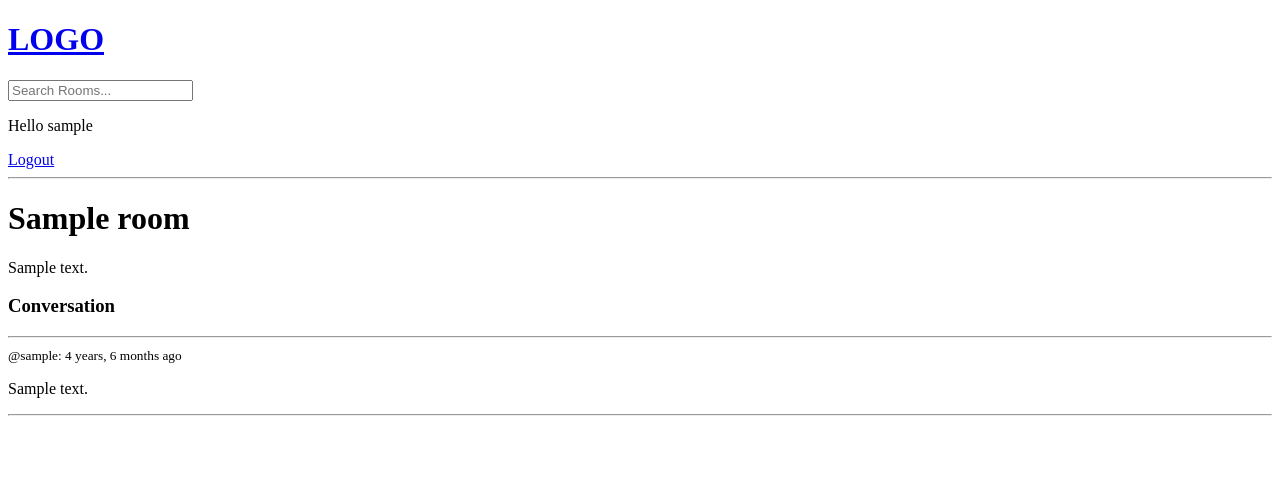
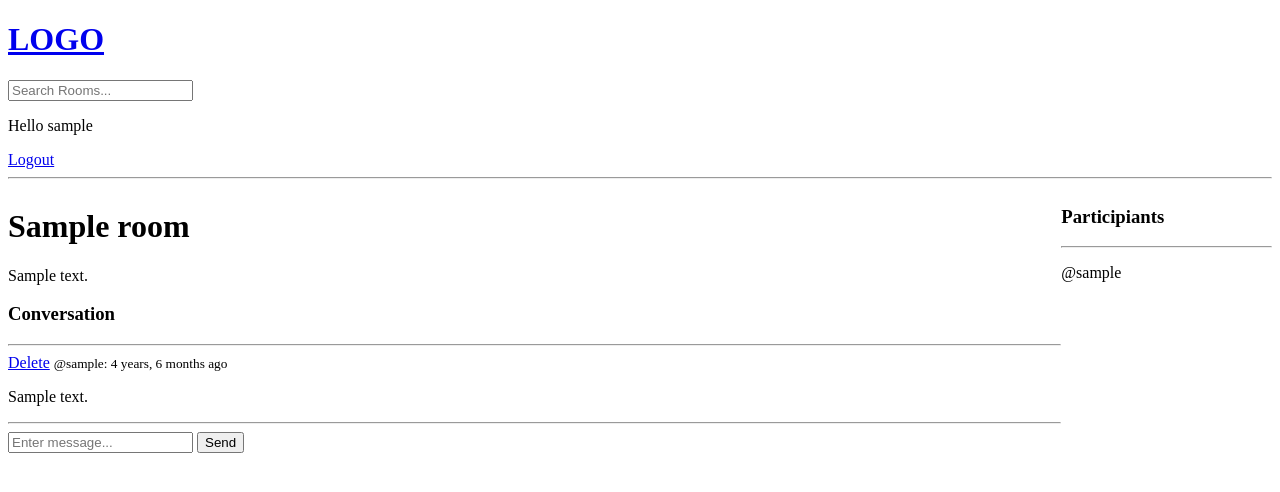
Before and after one commit to EmirhanSyl/initbud, a Django app: page /room/1 in a window 1280 px wide. Shown: the top 492 px of the page. Run offline with Django 5.2, Linux system fonts and the light colour scheme; a user stored in the database is signed in; tables that the repository leaves empty hold one stand-in row (values such as "Sample post").

Commit message:
Chat Room CRUD Operations

```diff
--- a/base/models.py
+++ b/base/models.py
@@ -1,3 +1,4 @@
+from typing import Any
 from django.db import models
 from django.contrib.auth.models import User
 
@@ -14,7 +15,7 @@
     topic = models.ForeignKey(Topic, on_delete=models.SET_NULL, null=True)
     name = models.CharField(max_length=50)
     description = models.TextField(null=True, blank=True)
-    #participiants =
+    participants = models.ManyToManyField(User, related_name='participants', blank=True)
     updated = models.DateTimeField(auto_now=True)
     created = models.DateTimeField(auto_now_add=True)
 
--- a/base/templates/base/room.html
+++ b/base/templates/base/room.html
@@ -1,5 +1,14 @@
 {% extends 'main.html' %} {% block content%}
 
+<style>
+  .room-container {
+    display: grid;
+    grid-template-columns: 5fr 1fr;
+  }
+</style>
+
+<div class="room-container">
+  <div>
     <h1>{{room.name}}</h1>
     <p>{{room.description}}</p>
 
@@ -9,6 +18,9 @@
 
       {% for message in room_messages %}
       <div>
+        {% if request.user == message.user %}
+        <a href="{% url 'delete_message' message.id %}">Delete</a>
+        {% endif %}
         <small>@{{message.user}}: {{message.created|timesince}} ago </small>
         <p>{{message.content}}</p>
         <hr />
@@ -16,4 +28,28 @@
       {% endfor %}
     </div>
 
-{% endblock %}
+    {% if request.user.is_authenticated %}
+    <div class="comment-form">
+      <form action="" method="post">
+        {% csrf_token %}
+        <input
+          type="text"
+          name="message_content"
+          placeholder="Enter message..."
+        />
+        <input type="submit" value="Send" />
+      </form>
+    </div>
+  </div>
+
+  <div>
+    <h3>Participiants</h3>
+    <hr />
+    {% for user in participants %}
+    <div>
+      <p>@{{user.username}}</p>
+    </div>
+    {% endfor %}
+  </div>
+</div>
+{% endif %} {% endblock %}
--- a/base/urls.py
+++ b/base/urls.py
@@ -12,4 +12,5 @@
     path('create-room/', views.create_room, name="create_room"),
     path('update-room/<str:pk>/', views.update_room, name="update_room"),
     path('delete-room/<str:pk>/', views.delete_room, name="delete_room"),
+    path('delete-message/<str:pk>/', views.delete_message, name="delete_message"),
 ]
--- a/base/views.py
+++ b/base/views.py
@@ -6,7 +6,7 @@
 from django.contrib.auth.models import User
 from django.contrib.auth import authenticate, login, logout
 from django.contrib.auth.forms import UserCreationForm
-from .models import Room, Topic
+from .models import Room, Topic, Message
 from .forms import RoomForm
 
 def login_page(request):
@@ -78,8 +78,23 @@
 def room(request, pk):
     room = Room.objects.get(id=pk)
     room_messages = room.message_set.all().order_by('-created')
+    participants = room.participants.all()
 
-    context = {'room': room, 'room_messages':room_messages}
+    if request.method == "POST":
+        message_content = request.POST.get('message_content')
+        if message_content:
+            new_message = Message.objects.create(
+                room = room,
+                content = message_content,
+                user = request.user,
+            )
+
+            if request.user not in participants:
+                room.participants.add(request.user)
+
+            return redirect('room', pk)
+
+    context = {'room': room, 'room_messages':room_messages, 'participants': participants}
     return render(request, 'base/room.html', context)
 
 @login_required(login_url='/login')
@@ -123,3 +138,16 @@
         return redirect("home")
 
     return render(request, 'base/delete.html', {'object':room})
+
+
+@login_required(login_url='/login')
+def delete_message(request, pk):
+    selected_message = Message.objects.get(id=int(pk))
+
+    if request.user != selected_message.user:
+        return HttpResponse("Forbidden")
+
+    if request.method == 'POST':
+        selected_message.delete()
+        return redirect('home')
+    return render(request, 'base/delete.html', {'object':selected_message})
```
Also changed, not shown: base/migrations/0003_alter_room_options_room_participants.py (added). Lines whose indentation alone changed are shown as unchanged.
